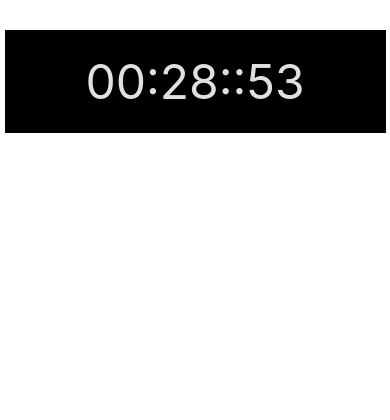
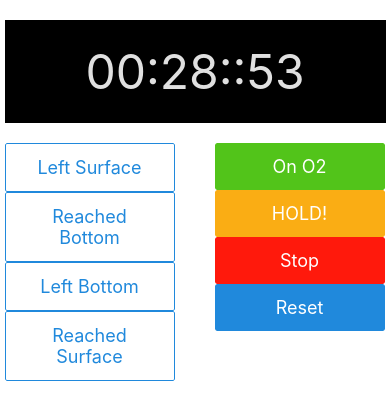
Before and after one commit to brannonstarnes/DiveLogger, a React Native app: screen / in a window 390 px wide. Shown: the top 420 px of the page. Built offline with nearby package versions, Linux system fonts and the light colour scheme.

Commit message:
adds clock buttons with basic styling and layout.  onPress => Alert for proof of life

```diff
--- a/app/screens/ClockScreen.tsx
+++ b/app/screens/ClockScreen.tsx
@@ -1,30 +1,105 @@
-import { StyleSheet, Text, View } from "react-native";
+import { SafeAreaView, StyleSheet, Text, View } from "react-native";
 import React from "react";
 import { StatusBar } from "expo-status-bar";
+import { Button } from "@rneui/themed";
+import { ButtonGroup } from "@rneui/base";
 
 export default function ClockScreen() {
   return (
-    <View style={styles.screenContainer}>
-      <StatusBar />
-      <View style={styles.clockContainer}>
-        <Text style={styles.clockNumbers}>00:28::53</Text>
+    <SafeAreaView>
+      <View style={styles.screenContainer}>
+        <StatusBar style="auto" />
+        <View style={styles.clockContainer}>
+          <Text style={styles.clockNumbers}>00:28::53</Text>
+        </View>
+        <View style={styles.clockButtonsContainer}>
+          <View style={styles.buttonGroup1}>
+            <Button
+              title="Left Surface"
+              onPress={() => alert("Left Surface!")}
+              size="lg"
+              type="outline"
+            />
+            <Button
+              title="Reached Bottom"
+              onPress={() => alert("Reached Bottom!")}
+              size="lg"
+              type="outline"
+            />
+            <Button
+              title="Left Bottom"
+              onPress={() => alert("Left Bottom!")}
+              size="lg"
+              type="outline"
+            />
+            <Button
+              title="Reached Surface"
+              onPress={() => alert("Reached Surface!")}
+              size="lg"
+              type="outline"
+            />
+          </View>
+
+          <View style={styles.buttonGroup2}>
+            <Button
+              title="On O2"
+              onPress={() => alert("On O2!")}
+              size="lg"
+              type="solid"
+              color="success"
+            />
+            <Button
+              title="HOLD!"
+              onPress={() => alert("HOLD!")}
+              size="lg"
+              type="solid"
+              color="warning"
+            />
+            <Button
+              title="Stop"
+              onPress={() => alert("End Dive?")}
+              size="lg"
+              type="solid"
+              color="error"
+            />
+            <Button
+              title="Reset"
+              onPress={() => alert("Reset Watch?")}
+              size="lg"
+              type="solid"
+              color=""
+            />
+          </View>
+        </View>
+        <View style={styles.logsContainer}></View>
       </View>
-      <View style={styles.clockButtonsContainer}></View>
-      <View style={styles.logsContainer}></View>
-    </View>
+    </SafeAreaView>
   );
 }
 
 const styles = StyleSheet.create({
+  buttonGroup1: {
+    width: 170,
+  },
+  buttonGroup2: {
+    width: 170,
+    marginLeft: 40,
+  },
   clockContainer: {
     display: "flex",
     width: 381,
     height: 103.47,
     backgroundColor: "#000000",
-    top: 30,
+    top: 20,
     justifyContent: "center",
   },
-  clockButtonsContainer: {},
+  clockButtonsContainer: {
+    display: "flex",
+    flexDirection: "row",
+    width: 381,
+    height: 160,
+    marginTop: 40,
+  },
   clockNumbers: {
     color: "#E0E0E0",
     textAlign: "center",
--- a/package.json
+++ b/package.json
@@ -11,6 +11,8 @@
   },
   "dependencies": {
     "@expo/ngrok": "^4.1.0",
+    "@rneui/base": "^4.0.0-rc.5",
+    "@rneui/themed": "^4.0.0-rc.5",
     "expo": "~45.0.0",
     "expo-status-bar": "~1.3.0",
     "react": "17.0.2",
```
Also changed, not shown: 1 other file (tests, documents, lock files or other folders).
